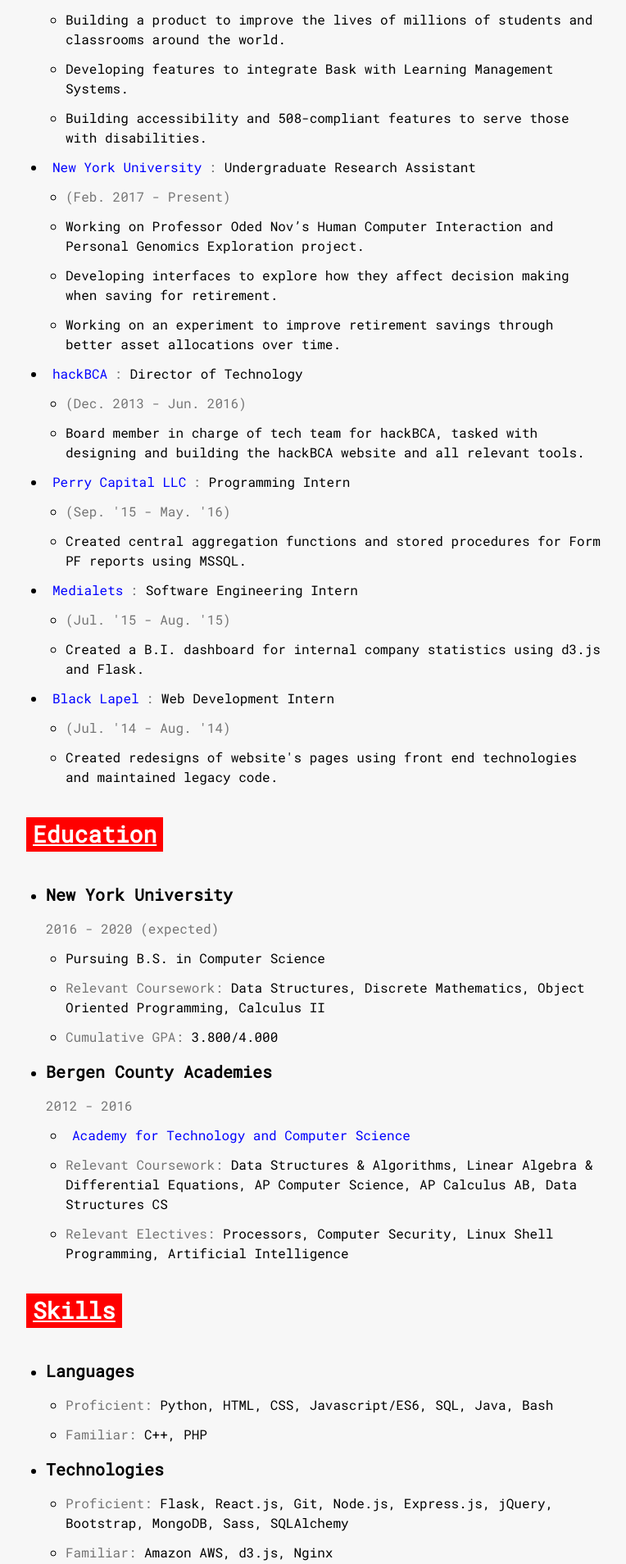
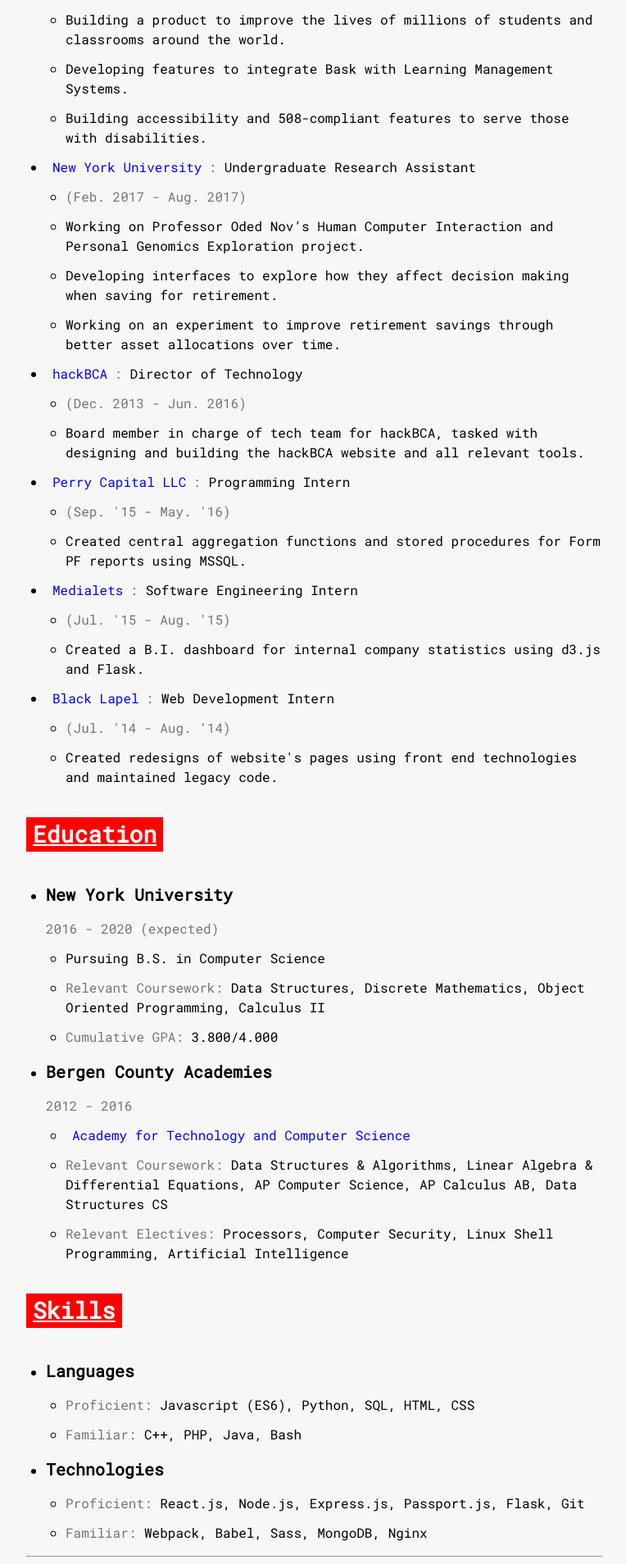
Before and after one commit to rkty13/personalsite-lambda, a Flask app: template templates/index.html in a window 1280 px wide. Shown: the part 748-2656 px from the top of the page at 82% size, without its empty margins (256-1020 px from the left). Run offline with Flask 2, Linux system fonts and the light colour scheme; the template is opened without the code that fills it, so the values that code supplies are empty; style sheets or scripts are compiled from the project's sources.

Commit message:
Updated index.html

```diff
--- a/templates/index.html
+++ b/templates/index.html
@@ -58,7 +58,7 @@
           <li>
             <p><span><a href="https://github.com/NYU-TMI">New York University</a>: </span>Undergraduate Research Assistant</p>
             <ul>
-              <li><p><span>(Feb. 2017 - Present)</span></p></li>
+              <li><p><span>(Feb. 2017 - Aug. 2017)</span></p></li>
               <li><p>Working on Professor Oded Nov’s Human Computer Interaction and Personal Genomics Exploration project.</p></li>
               <li><p>Developing interfaces to explore how they affect decision making when saving for retirement.</p></li>
               <li><p>Working on an experiment to improve retirement savings through better asset allocations over time.</p></li>
@@ -129,15 +129,15 @@
           <li>
             <h4>Languages</h4>
             <ul>
-              <li><p><span>Proficient: </span>Python, HTML, CSS, Javascript/ES6, SQL, Java, Bash</p></li>
-              <li><p><span>Familiar: </span>C++, PHP</p></li>
+              <li><p><span>Proficient: </span>Javascript (ES6), Python, SQL, HTML, CSS</p></li>
+              <li><p><span>Familiar: </span>C++, PHP, Java, Bash</p></li>
             </ul>
           </li>
           <li>
             <h4>Technologies</h4>
             <ul>
-              <li><p><span>Proficient: </span>Flask, React.js, Git, Node.js, Express.js, jQuery, Bootstrap, MongoDB, Sass, SQLAlchemy</p></li>
-              <li><p><span>Familiar: </span>Amazon AWS, d3.js, Nginx</p></li>
+              <li><p><span>Proficient: </span>React.js, Node.js, Express.js, Passport.js, Flask, Git</p></li>
+              <li><p><span>Familiar: </span>Webpack, Babel, Sass, MongoDB, Nginx</p></li>
             </ul>
           </li>
         </ul>
```
